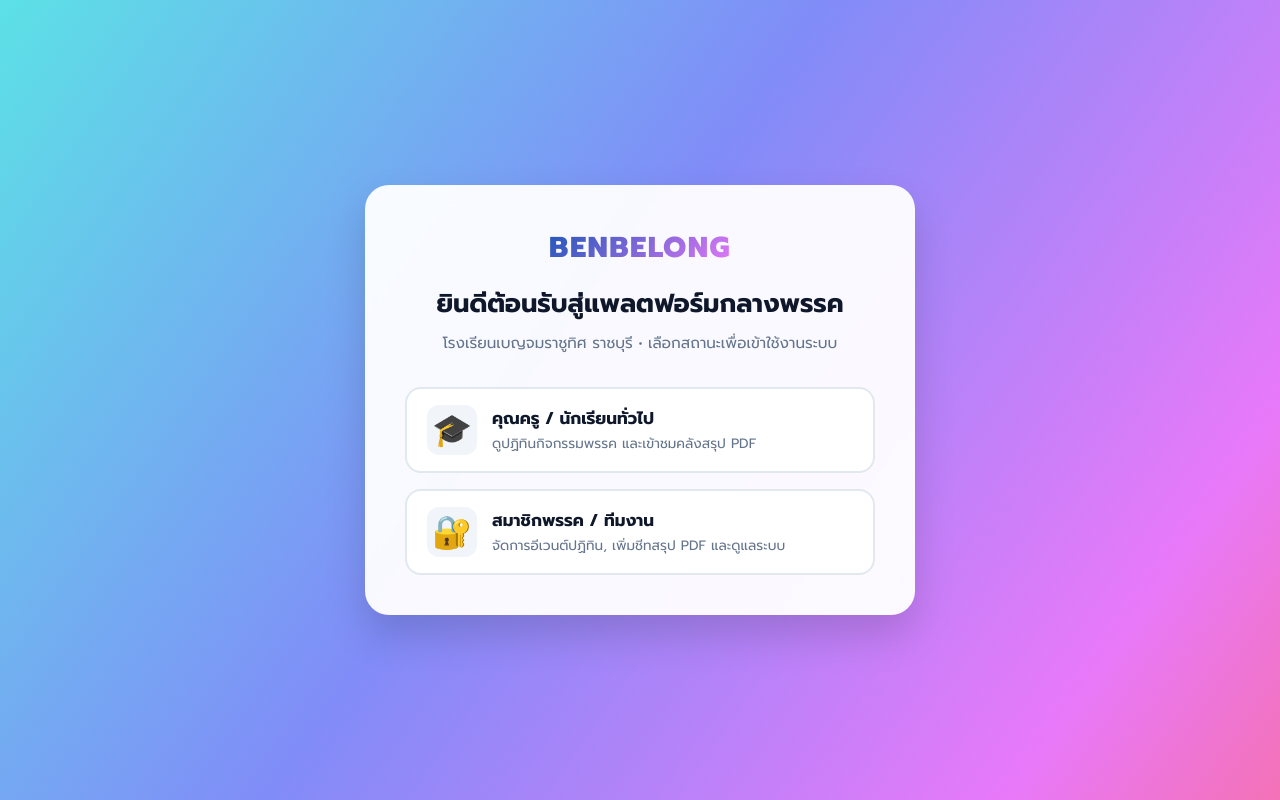
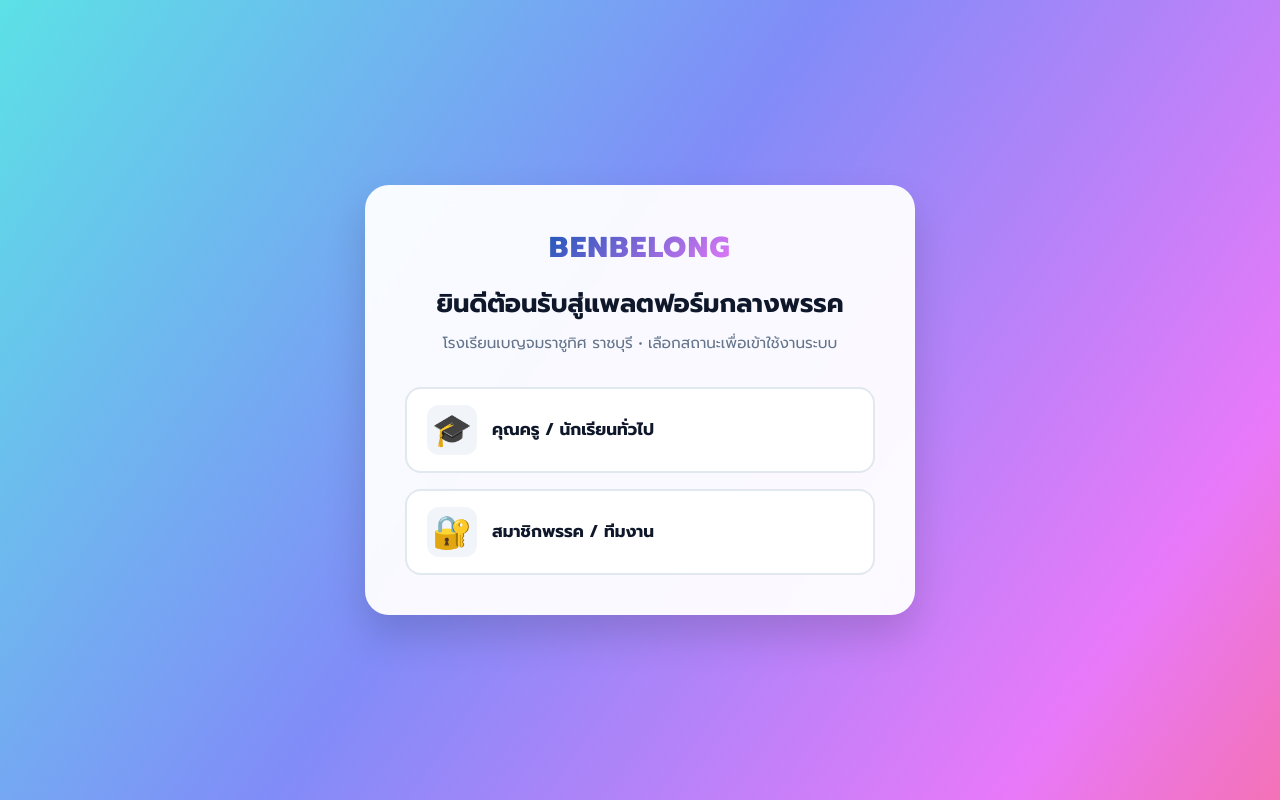
Before and after one commit to peemaisure-dev/BENBELONG, a plain HTML site: page index.html in a window 1280 px wide. Drawn offline with Linux system fonts and the light colour scheme.

Commit message:
Update index.html

```diff
--- a/index.html
+++ b/index.html
@@ -20,7 +20,6 @@
                     <span class="role-icon">🎓</span>
                     <div>
                         <h3>คุณครู / นักเรียนทั่วไป</h3>
-                        <p>ดูปฏิทินกิจกรรมพรรค และเข้าชมคลังสรุป PDF</p>
                     </div>
                 </button>
 
@@ -28,7 +27,6 @@
                     <span class="role-icon">🔐</span>
                     <div>
                         <h3>สมาชิกพรรค / ทีมงาน</h3>
-                        <p>จัดการอีเวนต์ปฏิทิน, เพิ่มชีทสรุป PDF และดูแลระบบ</p>
                     </div>
                 </button>
             </div>
```
